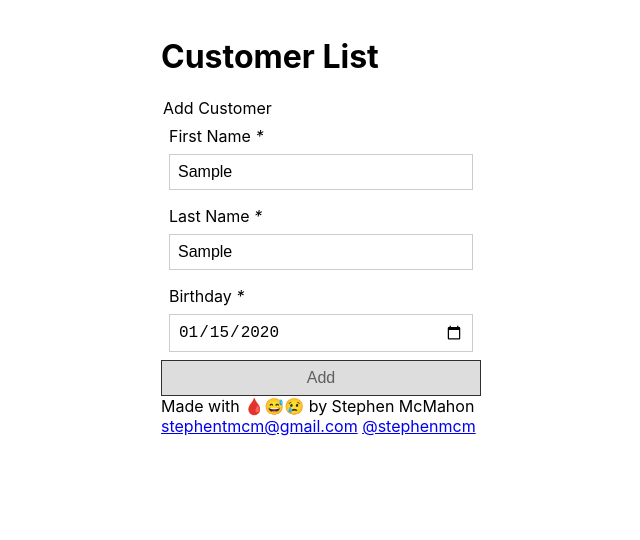
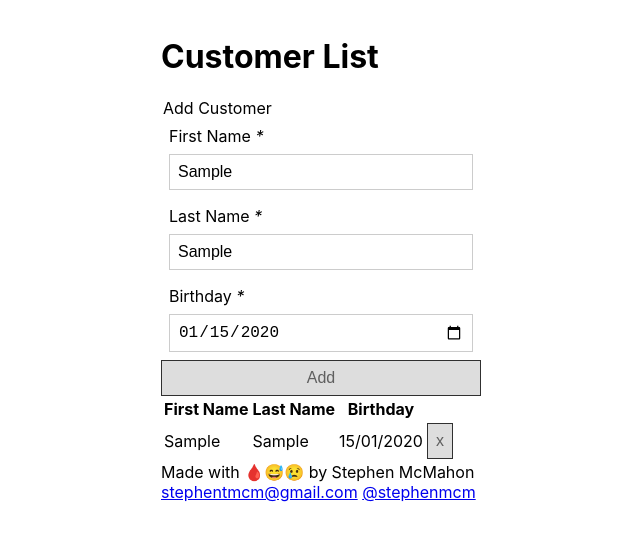
Before and after one commit to stephenmcm/customerlist, a React (Create React App) app: page / in a window 1280 px wide. Both pictures are taken after typing "Sample", "Sample", "2020-01-15" into the empty fields and a click on the button "Add". Shown: the top 540 px of the page, without its empty margins (319-959 px from the left). Built offline with nearby package versions, Linux system fonts and the light colour scheme.

Commit message:
Add Customer table

```diff
--- a/package.json
+++ b/package.json
@@ -4,6 +4,7 @@
   "private": true,
   "dependencies": {
     "@reduxjs/toolkit": "^1.4.0",
+    "date-fns": "^2.16.1",
     "formik": "^2.1.5",
     "node-sass": "^4.14.1",
     "react": "^16.13.1",
--- a/src/App.js
+++ b/src/App.js
@@ -1,6 +1,7 @@
 import React from "react";
 import "./App.scss";
 import CustomerForm from "./features/customers/CustomerForm";
+import VisibleCustomersList from "./features/customers/VisibleCustomersList";
 
 function App() {
   return (
@@ -10,6 +11,9 @@ function App() {
       </header>
       <div>
         <CustomerForm />
+      </div>
+      <div>
+        <VisibleCustomersList />
       </div>
       <footer>
         Made with{" "}
--- a/src/features/customers/CustomerForm.js
+++ b/src/features/customers/CustomerForm.js
@@ -17,10 +17,8 @@ const CustomerForm = ({ addCustomer }) => {
         dateOfBirth: "",
       }}
       onSubmit={(values, { setSubmitting }) => {
-        setTimeout(() => {
-          alert(JSON.stringify(values, null, 2));
-          setSubmitting(false);
-        }, 400);
+        addCustomer(values);
+        setSubmitting(false);
       }}
       validationSchema={Yup.object({
         firstName: Yup.string().required("First name is required"),
--- /dev/null
+++ b/src/features/customers/CustomerList.js
@@ -0,0 +1,41 @@
+import React from "react";
+import PropTypes from "prop-types";
+import CustomerRow from "./CustomerRow";
+
+const CustomerList = ({ customers, deleteCustomer }) => {
+  return (
+    <table>
+      <thead>
+        <tr>
+          <th>First Name</th>
+          <th>Last Name</th>
+          <th>Birthday</th>
+          <th></th>
+        </tr>
+      </thead>
+      <tbody>
+        {Object.values(customers).map((customer) => (
+          <CustomerRow
+            key={customer.id}
+            customer={customer}
+            onClick={() => deleteCustomer(customer.id)}
+          />
+        ))}
+      </tbody>
+    </table>
+  );
+};
+
+CustomerList.propTypes = {
+  customers: PropTypes.objectOf(
+    PropTypes.shape({
+      firstName: PropTypes.string,
+      lastName: PropTypes.string,
+      dateOfBirth: PropTypes.string,
+      deleted: PropTypes.bool.isRequired,
+    })
+  ).isRequired,
+  deleteCustomer: PropTypes.func.isRequired,
+};
+
+export default CustomerList;
--- /dev/null
+++ b/src/features/customers/CustomerRow.js
@@ -0,0 +1,27 @@
+import React from "react";
+import PropTypes from "prop-types";
+import { format } from "date-fns";
+import { Button } from "../../components/Button";
+
+const CustomerRow = ({ onClick, customer }) => (
+  <tr>
+    <td>{customer.firstName}</td>
+    <td>{customer.lastName}</td>
+    <td>{format(new Date(customer.dateOfBirth), "dd/MM/yyyy")}</td>
+    <td>
+      <Button onClick={onClick}>x</Button>
+    </td>
+  </tr>
+);
+
+CustomerRow.propTypes = {
+  onClick: PropTypes.func.isRequired,
+  customer: PropTypes.shape({
+    firstName: PropTypes.string,
+    lastName: PropTypes.string,
+    dateOfBirth: PropTypes.string,
+    deleted: PropTypes.bool.isRequired,
+  }).isRequired,
+};
+
+export default CustomerRow;
--- /dev/null
+++ b/src/features/customers/VisibleCustomersList.js
@@ -0,0 +1,32 @@
+import { connect } from "react-redux";
+import { createSelector } from "@reduxjs/toolkit";
+import { deleteCustomer } from "./customersSlice";
+// import { VisibilityFilters } from "features/filters/filtersSlice";
+import CustomerList from "./CustomerList";
+
+const selectCustomers = (state) => state.customers.byID;
+const selectFilter = (state) => true;
+
+const selectVisibleCustomers = createSelector(
+  [selectCustomers, selectFilter],
+  (customers, filter) => {
+    switch (filter) {
+      case true:
+        return customers;
+      //   case VisibilityFilters.SHOW_COMPLETED:
+      //     return customers.filter((t) => t.completed);
+      //   case VisibilityFilters.SHOW_ACTIVE:
+      //     return customers.filter((t) => !t.completed);
+      default:
+        throw new Error("Unknown filter: " + filter);
+    }
+  }
+);
+
+const mapStateToProps = (state) => ({
+  customers: selectVisibleCustomers(state),
+});
+
+const mapDispatchToProps = { deleteCustomer };
+
+export default connect(mapStateToProps, mapDispatchToProps)(CustomerList);
--- a/src/features/customers/customersSlice.js
+++ b/src/features/customers/customersSlice.js
@@ -18,7 +18,7 @@ const customersSlice = createSlice({
           searchText: `${firstName} ${lastName}`,
         };
       },
-      prepare({ id, firstName, lastName, dateOfBirth }) {
+      prepare({ firstName, lastName, dateOfBirth }) {
         return {
           payload: {
             firstName,
```
Also changed, not shown: 1 other file (tests, documents, lock files or other folders).
